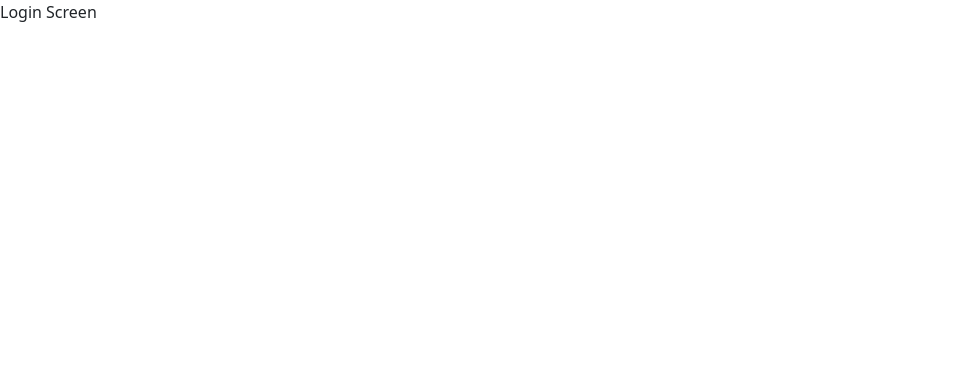
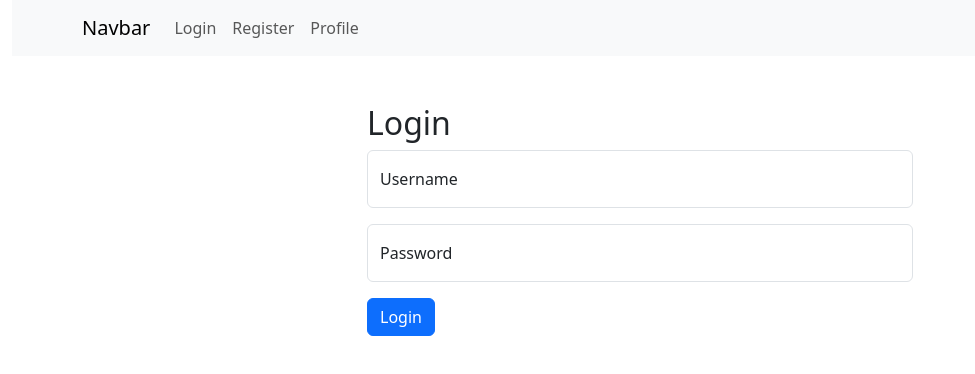
Before and after one commit to SeanCassiere/example-socket-chat-stack, a React (Create React App) app in the folder packages/web/: page / in a window 1280 px wide. Shown: the top 374 px of the page, without its empty margins (0-975 px from the left). Built offline with nearby package versions, Linux system fonts and the light colour scheme.

Commit message:
feat: add login screen

```diff
--- /dev/null
+++ b/packages/web/src/App.css
@@ -0,0 +1,5 @@
+html,
+body,
+#root {
+	height: 100%;
+}
--- a/packages/web/src/App.tsx
+++ b/packages/web/src/App.tsx
@@ -1,13 +1,17 @@
 import React from "react";
 import "bootstrap/dist/css/bootstrap.min.css";
+
+import "#root/App.css";
+
+import { Container } from "react-bootstrap";
 
 import Routes from "./routes/Routes";
 
 const App = () => {
 	return (
-		<div className='App'>
+		<Container className='h-100' fluid>
 			<Routes />
-		</div>
+		</Container>
 	);
 };
 
--- a/packages/web/src/modules/LoginScreen/LoginScreen.tsx
+++ b/packages/web/src/modules/LoginScreen/LoginScreen.tsx
@@ -1,7 +1,41 @@
 import React from "react";
+import { Button, Form, Container, FloatingLabel, Row, Col } from "react-bootstrap";
 
 export const LoginScreen = () => {
-	return <div>Login Screen</div>;
+	function handleSubmit(e: React.SyntheticEvent) {
+		e.preventDefault();
+	}
+
+	return (
+		<Container className='mt-5'>
+			<Row className='justify-content-md-center align-items-md-center'>
+				<Col xs lg='6'>
+					<h2>Login</h2>
+				</Col>
+			</Row>
+			<Row className='justify-content-md-center align-items-md-center'>
+				<Col xs lg='6'>
+					<Form onSubmit={handleSubmit}>
+						<Form.Group className='mb-3' controlId='formBasicEmail'>
+							<FloatingLabel controlId='floatingUsername' label='Username' className='mb-3'>
+								<Form.Control type='text' placeholder='Your username' />
+							</FloatingLabel>
+						</Form.Group>
+
+						<Form.Group className='mb-3' controlId='formBasicPassword'>
+							<FloatingLabel controlId='floatingPassword' label='Password' className='mb-3'>
+								<Form.Control type='password' placeholder='Password' />
+							</FloatingLabel>
+						</Form.Group>
+
+						<Button variant='primary' type='submit'>
+							Login
+						</Button>
+					</Form>
+				</Col>
+			</Row>
+		</Container>
+	);
 };
 
 export default LoginScreen;
--- a/packages/web/src/routes/Routes.tsx
+++ b/packages/web/src/routes/Routes.tsx
@@ -2,17 +2,21 @@ import React from "react";
 import { BrowserRouter, Switch, Route } from "react-router-dom";
 
 import { AuthRoute } from "./AuthRoute";
+import Navbar from "#root/shared/component/Navbar/Navbar";
 import LoginScreen from "#root/modules/LoginScreen/LoginScreen";
 
 const Routes = () => {
 	return (
+		<>
 			<BrowserRouter>
+				<Navbar />
 				<Switch>
 					<Route path='/' component={LoginScreen} exact />
 					<Route path='/login' component={LoginScreen} exact />
 					<AuthRoute path='/hello' component={LoginScreen} exact />
 				</Switch>
 			</BrowserRouter>
+		</>
 	);
 };
 
--- /dev/null
+++ b/packages/web/src/shared/component/Navbar/Navbar.tsx
@@ -0,0 +1,30 @@
+import React from "react";
+import { Link } from "react-router-dom";
+import { Navbar, Container, Nav } from "react-bootstrap";
+
+export const NavbarItem = () => {
+	return (
+		<div>
+			<Navbar bg='light' variant='light'>
+				<Container>
+					<Navbar.Brand as={Link} to='/'>
+						Navbar
+					</Navbar.Brand>
+					<Nav className='me-auto'>
+						<Nav.Link as={Link} to='/login'>
+							Login
+						</Nav.Link>
+						<Nav.Link as={Link} to='/register'>
+							Register
+						</Nav.Link>
+						<Nav.Link as={Link} to='/profile'>
+							Profile
+						</Nav.Link>
+					</Nav>
+				</Container>
+			</Navbar>
+		</div>
+	);
+};
+
+export default NavbarItem;
```
Lines whose indentation alone changed are shown as unchanged.
